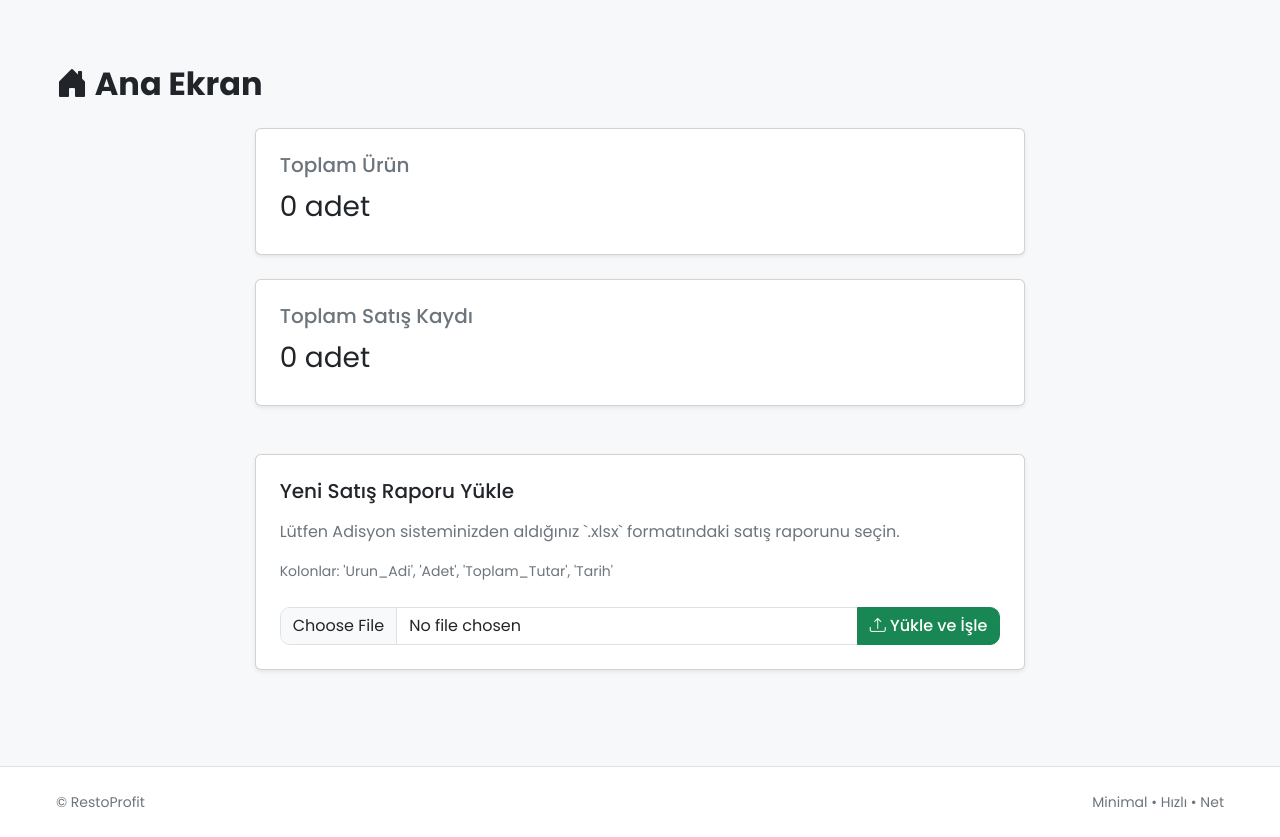
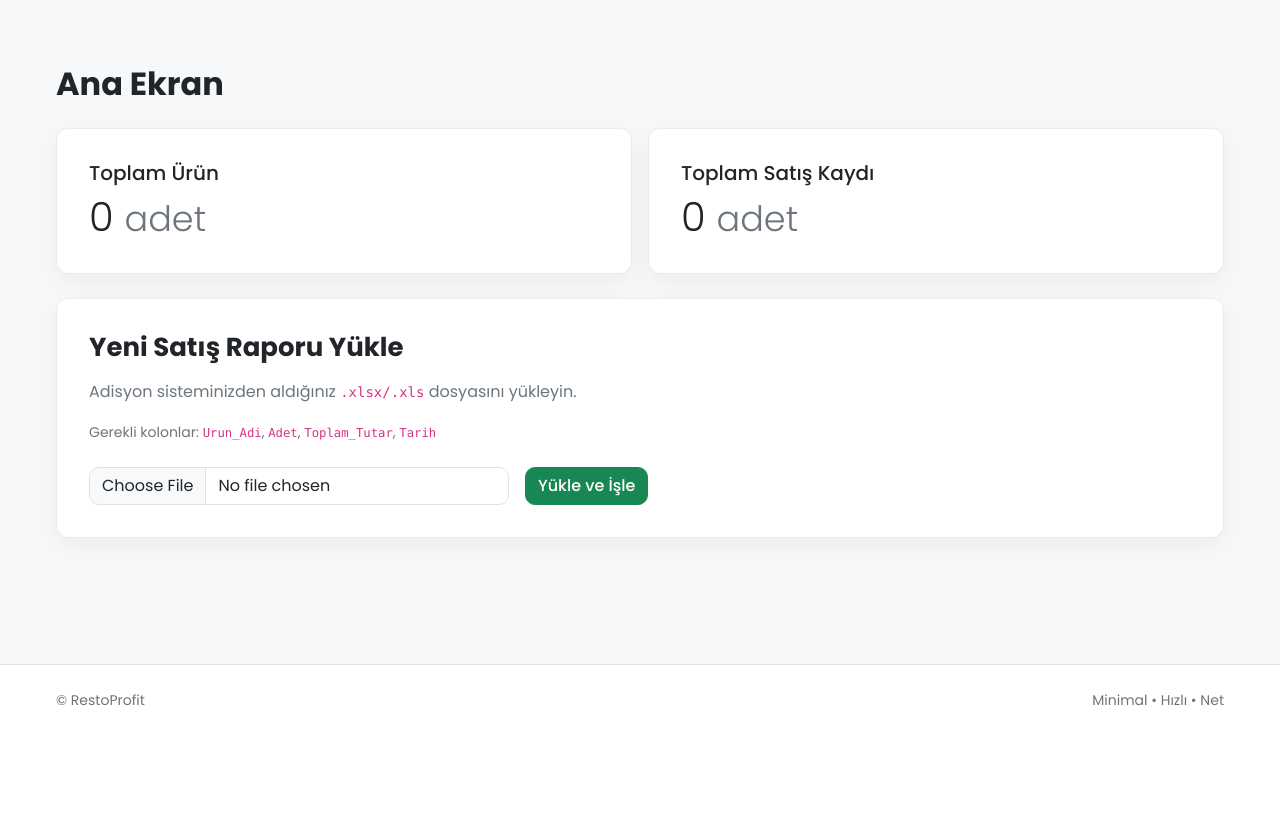
Before and after one commit to onurturkben/restoprofit, a Flask app: page / in a window 1280 px wide. Shown: the part 65-902 px from the top of the page. After the commit the page ends 800 px from the top, so only its background shows below. Run offline with Flask 3, Linux system fonts and the light colour scheme; the first user in the database is signed in.

Commit message:
Update dashboard.html

```diff
--- a/templates/dashboard.html
+++ b/templates/dashboard.html
@@ -1,23 +1,37 @@
 {% extends 'base.html' %}
+
 {% block content %}
-<h1 class="mb-4"><i class="bi bi-house-door-fill"></i> Ana Ekran</h1>
-<div class="row justify-content-center">
-<div class="col-lg-8">
-<div class="card shadow-sm mb-4"><div class="card-body p-4"><h5 class="card-title text-muted">Toplam Ürün</h5><p class="card-text fs-3">{{ summary.toplam_urun }} adet</p></div></div>
-<div class="card shadow-sm mb-5"><div class="card-body p-4"><h5 class="card-title text-muted">Toplam Satış Kaydı</h5><p class="card-text fs-3">{{ summary.toplam_satis_kaydi }} adet</p></div></div>
-<div class="card shadow-sm mb-5">
-<div class="card-body p-4">
-<h3 class="mb-3">Yeni Satış Raporu Yükle</h3>
-<p class="text-muted">Lütfen Adisyon sisteminizden aldığınız `.xlsx` formatındaki satış raporunu seçin.</p>
-<p class="text-muted small">Kolonlar: 'Urun_Adi', 'Adet', 'Toplam_Tutar', 'Tarih'</p>
-<form method="POST" action="{{ url_for('upload_excel') }}" enctype="multipart/form-data" class="mt-4">
-<div class="input-group">
-<input type="file" class="form-control" name="excel_file" id="excel_file" accept=".xlsx,.xls" required>
-<button class="btn btn-success" type="submit"><i class="bi bi-upload"></i> Yükle ve İşle</button>
+<h1>Ana Ekran</h1>
+
+<div class="row g-3 mb-4">
+  <div class="col-12 col-md-6">
+    <div class="rp-card rp-shadow h-100">
+      <div class="rp-card-body">
+        <h3>Toplam Ürün</h3>
+        <p class="display-6 m-0">{{ summary.toplam_urun }} <small class="text-muted">adet</small></p>
+      </div>
+    </div>
+  </div>
+  <div class="col-12 col-md-6">
+    <div class="rp-card rp-shadow h-100">
+      <div class="rp-card-body">
+        <h3>Toplam Satış Kaydı</h3>
+        <p class="display-6 m-0">{{ summary.toplam_satis_kaydi }} <small class="text-muted">adet</small></p>
+      </div>
+    </div>
+  </div>
 </div>
-</form>
-</div>
-</div>
-</div>
+
+<div class="rp-card rp-shadow">
+  <div class="rp-card-body">
+    <h2>Yeni Satış Raporu Yükle</h2>
+    <p class="text-muted">Adisyon sisteminizden aldığınız <code>.xlsx/.xls</code> dosyasını yükleyin.</p>
+    <p class="text-muted small mb-4">Gerekli kolonlar: <code>Urun_Adi</code>, <code>Adet</code>, <code>Toplam_Tutar</code>, <code>Tarih</code></p>
+
+    <form method="POST" action="{{ url_for('upload_excel') }}" enctype="multipart/form-data" class="d-flex flex-wrap gap-16">
+      <input class="form-control" style="max-width:420px;" type="file" name="excel_file" accept=".xlsx,.xls" required>
+      <button class="btn btn-success">Yükle ve İşle</button>
+    </form>
+  </div>
 </div>
 {% endblock %}
```
